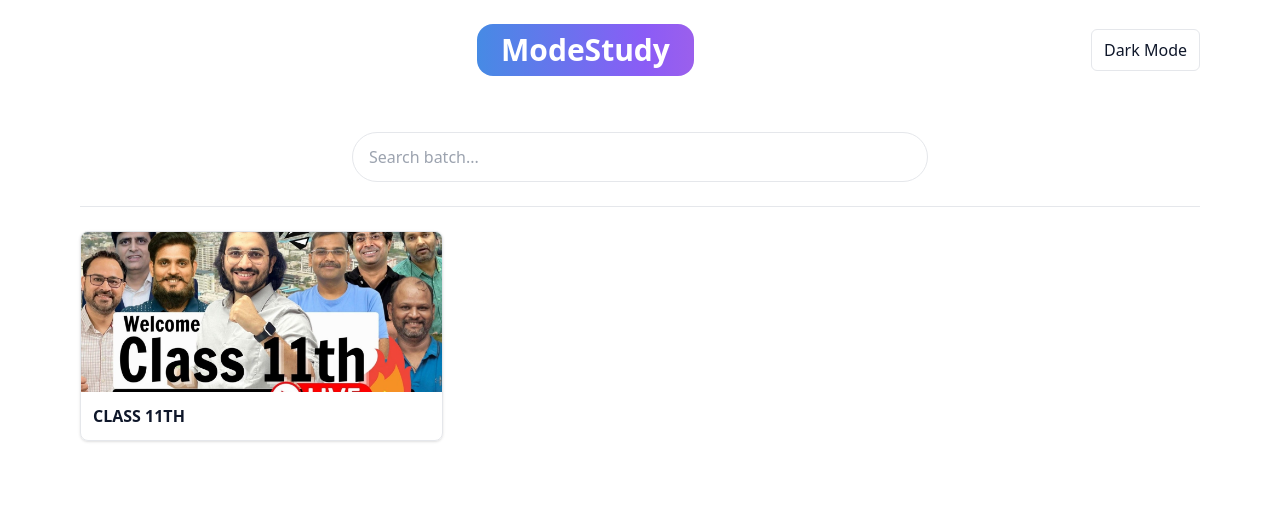
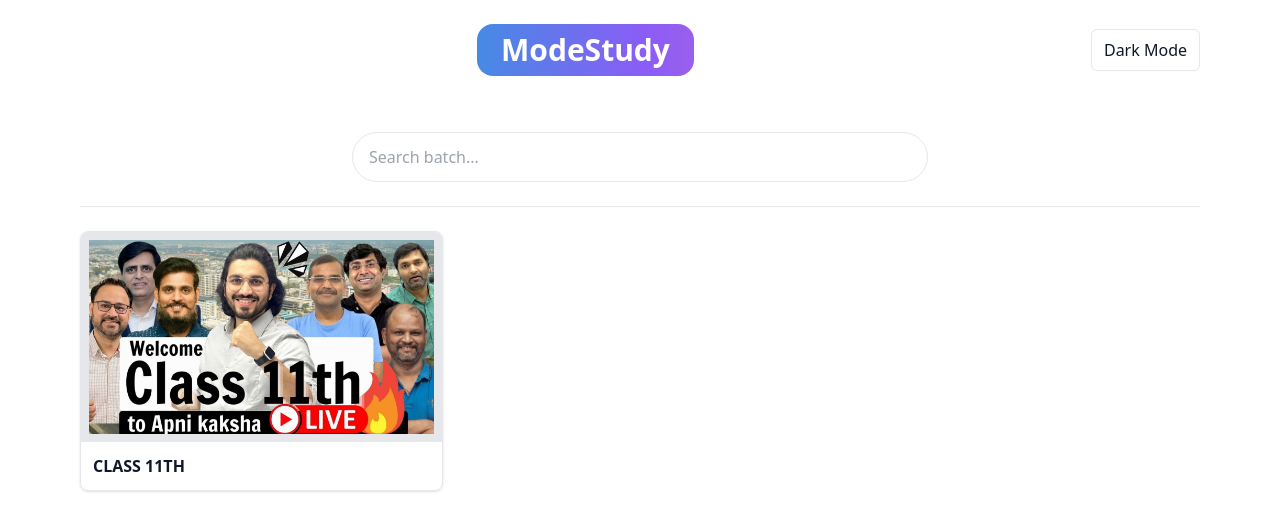
Before and after one commit to Moderatorboy/education-platform, a React (Vite) app: page / in a window 1280 px wide. Shown: the top 530 px of the page. Built offline with nearby package versions, Linux system fonts and the light colour scheme.

Commit message:
Update Home.jsx

```diff
--- a/src/pages/Home.jsx
+++ b/src/pages/Home.jsx
@@ -5,8 +5,13 @@
 function BatchCard({b}){
   return (
     <Link to={`/batch/${b.id}`} className="block border rounded-lg overflow-hidden shadow hover:shadow-lg">
-      <div className="h-40 bg-gray-200 dark:bg-slate-800 flex items-center justify-center text-xl font-semibold">
-        {b.photo ? <img src={b.photo} alt={b.name} className="object-cover w-full h-full" /> : b.name}
+      <div className="bg-gray-200 dark:bg-slate-800 flex items-center justify-center text-xl font-semibold">
+        {b.photo ? <img
+  src={b.photo}
+  alt={b.name}
+  className="w-full h-auto object-contain p-2"
+/>
+ : b.name}
       </div>
       <div className="p-3">
         <h3 className="font-bold">{b.name}</h3>
```
